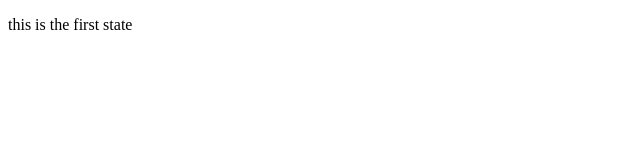
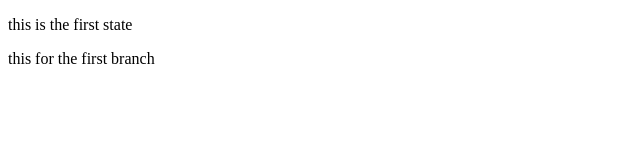
Before and after one commit to Belal123-dell/20p9800-padel-system, a plain HTML site: page index.html in a window 1280 px wide. Shown: the whole page, without its empty margins (0-640 px from the left). Drawn offline with Linux system fonts and the light colour scheme.

Commit message:
20p9800 branch one

```diff
--- a/index.html
+++ b/index.html
@@ -7,5 +7,6 @@
 </head>
 <body>
     <p>this is the first state</p>
+    <p>this for the first branch</p>
 </body>
 </html>
```
